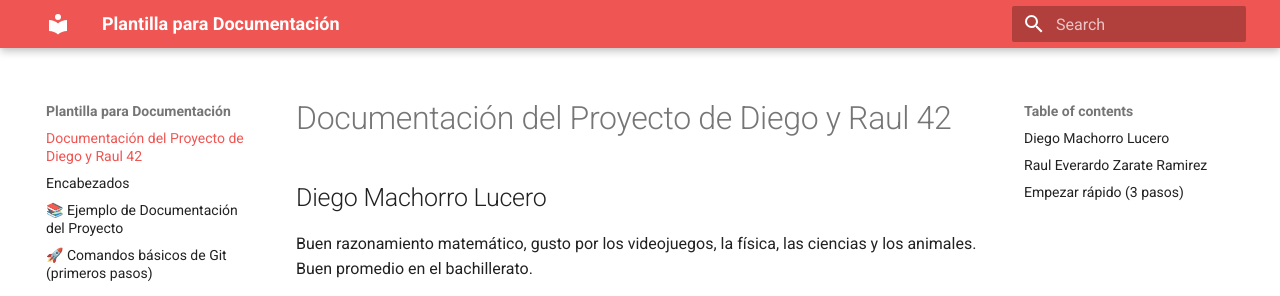
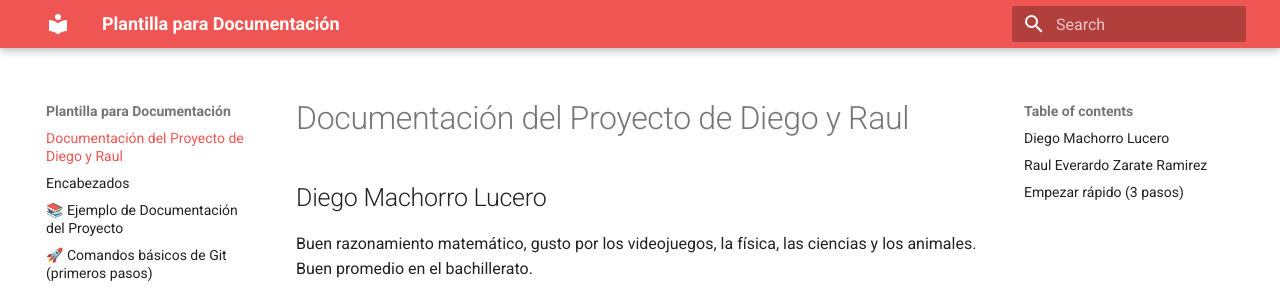
Before and after one commit to DiegoMachorro/Mecatronica-DiegoM, an MkDocs documentation site: the page built from docs/index.md, in a window 1280 px wide and 900 px high. Shown: the top 296 px of the window. Built offline with MkDocs 1.6.1 and Material for MkDocs 9.7.7, drawn with Linux system fonts in a browser that asks for light colours.

Commit message:
Update index.md

```diff
--- a/docs/index.md
+++ b/docs/index.md
@@ -1,4 +1,4 @@
-# Documentación del Proyecto de Diego y Raul 42
+# Documentación del Proyecto de Diego y Raul
 
 ## Diego Machorro Lucero
 Buen razonamiento matemático, gusto por los videojuegos, la física, las ciencias  y los animales. Buen promedio en el bachillerato.
```
